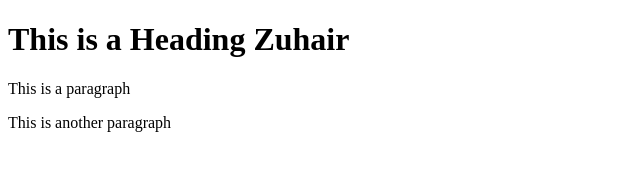
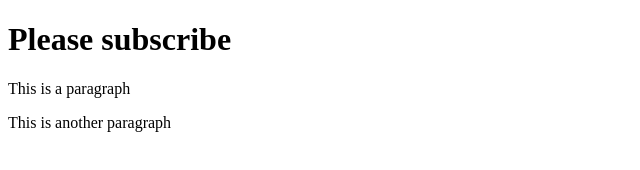
Before and after one commit to zuhair2025/testrepo, a plain HTML site: page index.html in a window 1280 px wide. Shown: the whole page, without its empty margins (0-640 px from the left). Drawn offline with Linux system fonts and the light colour scheme.

Commit message:
add subscribe request

```diff
--- a/index.html
+++ b/index.html
@@ -7,7 +7,7 @@
     <title>Document</title>
 </head>
 <body>
-    <h1>This is a Heading Zuhair</h1>
+    <h1>Please subscribe</h1>
     <p>This is a paragraph</p>
     <p>This is another paragraph</p>
 </body>
```
